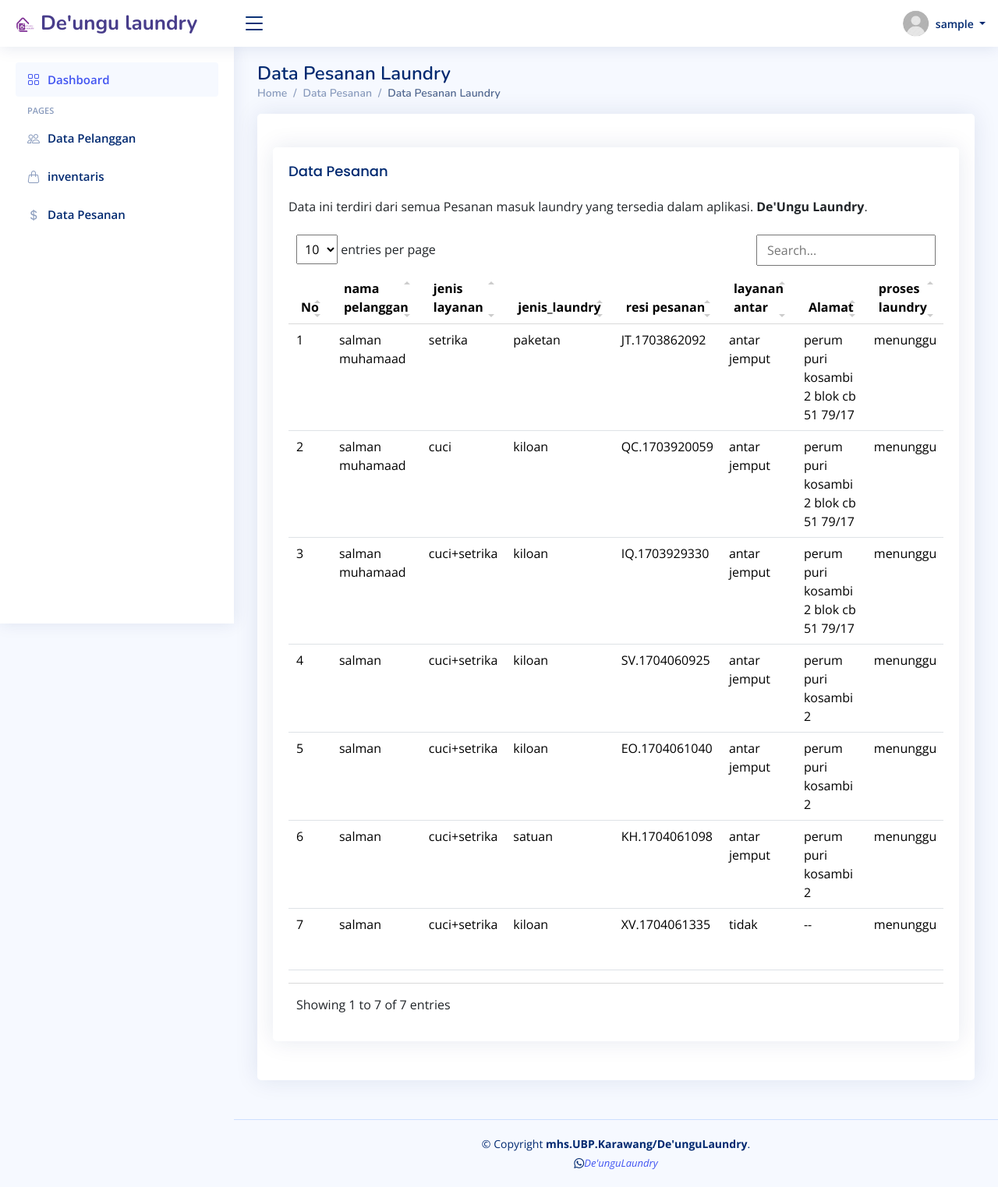
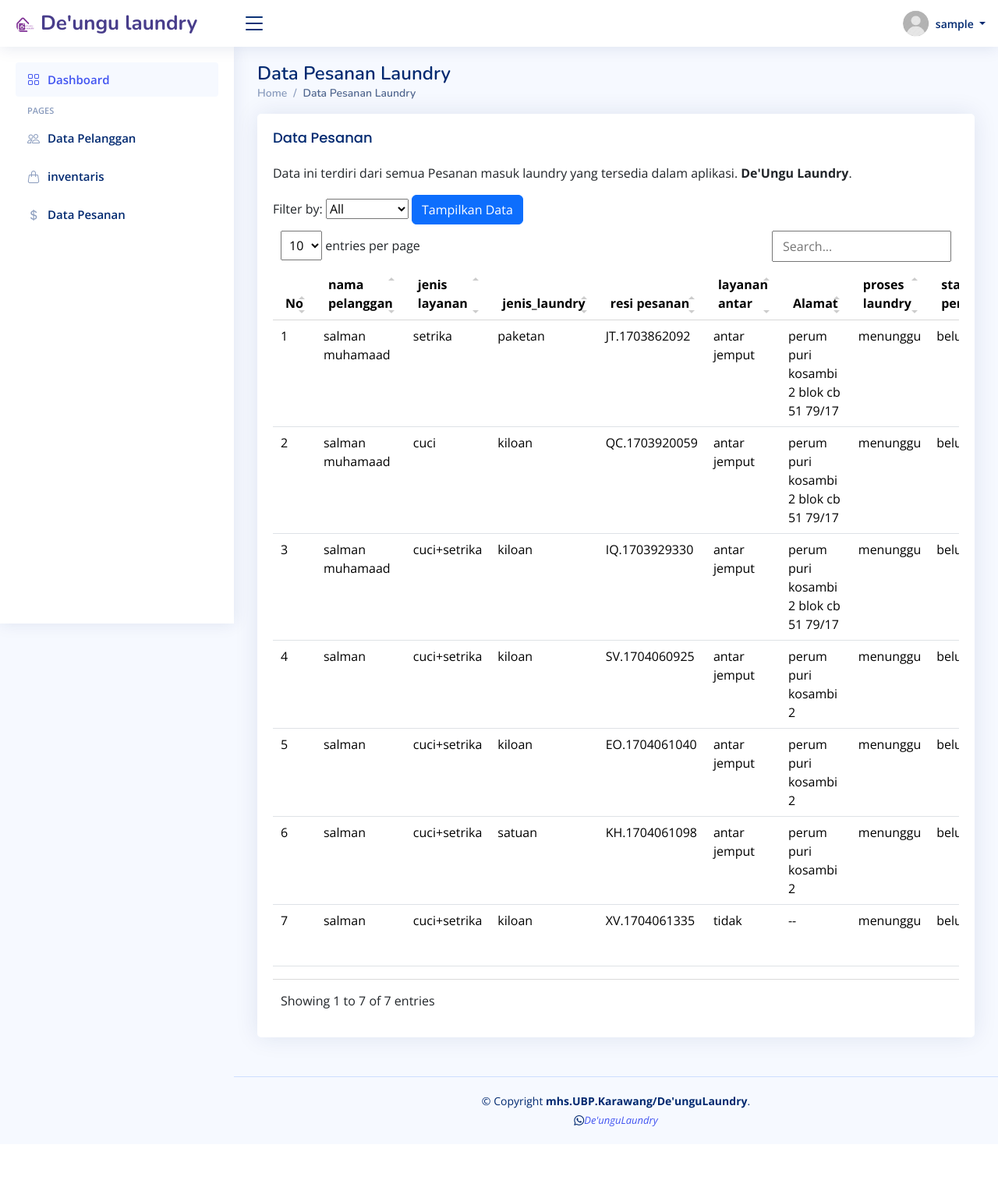
Before and after one commit to muhSalfazi/website_laundry, a PHP site: page /phpmailer/pages/content/admin/data_pesanan in a window 1280 px wide. Shown: the whole page at 78% size. After the commit the page ends 1446 px from the top, so only its background shows below. Run offline with PHP 8.4, Linux system fonts and the light colour scheme; the visitor is signed in with stand-in values (Sample User, id 1); data comes from the database, SQL or seed files in the repository; some libraries are stand-ins or nearby versions.

Commit message:
update-website

```diff
--- a/pages/content/admin/data_pesanan.php
+++ b/pages/content/admin/data_pesanan.php
@@ -5,8 +5,7 @@ if ($_SESSION['role'] != 'admin') {
     header('Location: ../../../');
     session_destroy();
 }
-?>
-<?php
+
 $ds = DIRECTORY_SEPARATOR;
 $base_dir = realpath(dirname(__FILE__) . $ds . '../../../') . $ds;
 require_once("{$base_dir}pages{$ds}core{$ds}header.php");
@@ -32,9 +31,27 @@ function showAlert($icon, $title, $message, $redirect = null)
         ";
 }
 
-?>
-<?php
-// mengecek di edit
+// Filter logic
+$filter = isset($_GET['filter']) ? $_GET['filter'] : 'all';
+
+switch ($filter) {
+    case 'today':
+        $condition = "DATE(created_at) = CURDATE()";
+        break;
+    case 'month':
+        $condition = "MONTH(created_at) = MONTH(CURDATE()) AND YEAR(created_at) = YEAR(CURDATE())";
+        break;
+    case 'year':
+        $condition = "YEAR(created_at) = YEAR(CURDATE())";
+        break;
+    default:
+        $condition = "1"; // Show all data
+        break;
+}
+
+$sql = "SELECT * FROM `order` WHERE $condition";
+$order = mysqli_query($db_connect, $sql);
+
 if (isset($_GET['berhasil'])) {
     $berhasil = $_GET['berhasil'];
     if ($berhasil === 'update_berhasil') {
@@ -42,13 +59,13 @@ if (isset($_GET['berhasil'])) {
     }
 }
 
-//berhasil di hapus
 if (isset($_GET['hapus'])) {
     $berhasil = $_GET['hapus'];
     if ($berhasil === 'berhasil_dihapus') {
         showAlert('success', 'Berhasil', 'Data Pesanan berhasil di HAPUS .');
     }
 }
+
 ?>
 
 <main id='main' class='main'>
@@ -58,7 +75,6 @@ if (isset($_GET['hapus'])) {
         <nav>
             <ol class='breadcrumb'>
                 <li class='breadcrumb-item'><a href='../../content/dashboard/dashboard-admin'>Home</a></li>
-                <li class='breadcrumb-item'><a href='../../content/admin/data_pesanan.php'>Data Pesanan</a></li>
                 <li class=' breadcrumb-item active'>Data Pesanan Laundry</li>
             </ol>
         </nav>
@@ -67,30 +83,31 @@ if (isset($_GET['hapus'])) {
     <section class='section dashboard'>
         <div class='row'>
 
-            <!-- Start Ngoding Disini -->
-
+            <!-- Table Section -->
             <div class='col-lg-12'>
-
-                <div class='card'>
-                    <div class='card-body'>
-                        <h5 class='card-title'></h5>
-
-                        <div class='col-lg-12'>
-
                 <div class='card'>
                     <div class='card-body'>
                         <h5 class='card-title'>Data Pesanan </h5>
                         <p>Data ini terdiri dari semua Pesanan masuk laundry yang tersedia dalam aplikasi.
-                                        <b>De'Ungu
-                                            Laundry</b>.
+                            <b>De'Ungu Laundry</b>.
                         </p>
-                                    <!--table reponsif-->
+                        <form method='GET' action=''>
+                            <label for='filter'>Filter by:</label>
+                            <select name='filter' id='filter'>
+                                <option value='today' <?php echo ($filter === 'today') ? 'selected' : ''; ?>>Today
+                                </option>
+                                <option value='month' <?php echo ($filter === 'month') ? 'selected' : ''; ?>>This Month
+                                </option>
+                                <option value='year' <?php echo ($filter === 'year') ? 'selected' : ''; ?>>This Year
+                                </option>
+                                <option value='all' <?php echo ($filter === 'all') ? 'selected' : ''; ?>>All</option>
+                            </select>
+                            <button type='submit' class='btn btn-primary'>Tampilkan Data</button>
+                        </form>
                         <div class=' table-responsive'>
-                                        <!-- Table with stripped rows -->
                             <table class='table datatable'>
                                 <thead>
                                     <tr>
-
                                         <th scope='col'>No</th>
                                         <th scope='col'>nama pelanggan</th>
                                         <th scope='col'>jenis layanan</th>
@@ -100,20 +117,14 @@ if (isset($_GET['hapus'])) {
                                         <th scope='col'>Alamat</th>
                                         <th scope='col'>proses laundry</th>
                                         <th scope='col'>status pembayaran</th>
-
                                         <th scope='col'>opsi</th>
-                                                    <!-- Kolom untuk ikon edit dan delete -->
                                     </tr>
                                 </thead>
                                 <tbody>
                                     <?php
-
                                     $no = 0;
-                                                // Check if there are rows to fetch
                                     if (mysqli_num_rows($order) > 0) {
                                         while ($row = mysqli_fetch_array($order)) {
-                                                        //hanya menampilkan data jenis laundry satuan
-
                                             $no++;
                                             echo '<tr>';
                                             echo "<th scope='row'>" . $no . '</th>';
@@ -125,23 +136,14 @@ if (isset($_GET['hapus'])) {
                                             echo '<td>' . $row['alamat'] . '</td>';
                                             echo '<td>' . $row['proses_laundry'] . '</td>';
                                             echo '<td>' . $row['status_pembayaran'] . '</td>';
-
-                                                        // Kolom aksi dengan ikon edit dan delete
                                             echo "<td class='text-center '>";
-                                                        //edit
-                                                        echo "<a class='btn btn-warning btn-sm edit-btn' title='Edit Pesanan'data-bs-toggle='modal' data-bs-target='#largemodal" . $no . "'>
+                                            echo "<a class='btn btn-warning btn-sm edit-btn' title='Edit Pesanan' data-bs-toggle='modal' data-bs-target='#largemodal" . $no . "'>
                                                     <i class='bi bi-pencil-fill'></i>
                                                 </a>";
-                                                ?>
-                                                        <!-- delete -->
-                                                        <a class='btn btn-danger btn-sm delete-btn ml-2' title='Tolak Pesanan' onclick="deleteConfirmation(<?= $row['id_order'] ?>, 'order')">
+                                            echo "<a class='btn btn-danger btn-sm delete-btn ml-2' title='Tolak Pesanan' onclick='deleteConfirmation(" . $row['id_order'] . ", \"order\")'>
                                                     <i class='bi bi-x-circle'></i>
-                                                        </a>
-
-
-                                                <?php
+                                                </a>";
                                             echo '</td>';
-
                                             echo '</tr>';
 
                                             // Modal Edit untuk setiap data
@@ -150,7 +152,7 @@ if (isset($_GET['hapus'])) {
                                             echo "<div class='modal-content'>";
                                             echo "<div class='modal-header'>";
                                             echo "<h5 class='modal-title'><strong>Memproses Pesanan</strong></h5>";
-                                                        echo "<button type='button' class='btn-close'data-bs-dismiss='modal' aria-label='Close'></button>";
+                                            echo "<button type='button' class='btn-close' data-bs-dismiss='modal' aria-label='Close'></button>";
                                             echo '</div>';
 
                                             // Ambil data pengguna berdasarkan ID
@@ -164,35 +166,30 @@ if (isset($_GET['hapus'])) {
                                                 echo "<form action='../backend/proses_pemesanan' method='POST'>";
                                                 echo "<input type='hidden' name='id_order' value='" . $jenislaundry['id_order'] . "'>";
 
-                                                            //
                                                 echo "<div class='mb-4'>";
                                                 echo "<label for='no_telp' class='form-label'>Nama Produk</label>";
                                                 echo "<input type='text' class='form-control' id='nama_pelanggan' name='nama_pelanggan' value='" . $jenislaundry['nama_pelanggan'] . "' required readonly >";
                                                 echo '</div>';
 
-                                                            //
                                                 echo "<div class='mb-4'>";
                                                 echo "<label for='no_telp' class='form-label'>Nama Produk</label>";
                                                 echo "<input type='text' class='form-control' id='nama_produk' name='nama_produk' value='" . $jenislaundry['nama_produk'] . "' required readonly  >";
                                                 echo '</div>';
-                                                            //
 
                                                 echo "<div class='mb-3'>";
                                                 echo "<label for='no_telp' class='form-label'>Resi Pesanan</label>";
                                                 echo "<input type='text' class='form-control' id='resi_pesanan' name='resi_pesanan' value='" . $jenislaundry['resi_pesanan'] . "' required readonly  >";
                                                 echo '</div>';
-                                                            ///
+
                                                 echo "<div class='mb-4'>";
                                                 echo "<label for='no_telp' class='form-label'>Jumlah Kilo/satuan</label>";
                                                 echo "<input type='number' class='form-control' id='jumlah_kilo' name='jumlah_kilo' value='" . $jenislaundry['jumlah_kilo'] . "' >";
                                                 echo '</div>';
 
-                                                            //
                                                 echo "<div class='mb-4'>";
                                                 echo "<label for='no_telp' class='form-label'>Total Harga</label>";
                                                 echo "<input type='number' class='form-control' id='total_harga' name='total_harga' value='" . $jenislaundry['total_harga'] . "' >";
                                                 echo '</div>';
-                                                            //
 
                                                 echo "<div class='mb-3'>";
                                                 echo "<label for='nama_jenis' class='form-label'>Proses Laundry</label>";
@@ -203,9 +200,7 @@ if (isset($_GET['hapus'])) {
                                                 echo "  <option value='selesai' " . ($jenislaundry['proses_laundry'] == 'selesai' ? 'selected' : '') . '>Selesai</option>';
                                                 echo ' </select>';
                                                 echo '</div>';
-                                                            //
 
-                                                            //
                                                 echo "<div class='mb-3'>";
                                                 echo "<label for='nama_jenis' class='form-label'>Status Pembayaran</label>";
                                                 echo " <select class='form-select' name='status_pembayaran' required>";
@@ -215,14 +210,11 @@ if (isset($_GET['hapus'])) {
                                                 echo "  <option value='lunas' " . ($jenislaundry['status_pembayaran'] == 'lunas' ? 'selected' : '') . '>Lunas</option>';
                                                 echo ' </select>';
                                                 echo '</div>';
-                                                            //
 
                                                 echo "<div class='mb-4'>";
                                                 echo "<label for='no_telp' class='form-label'>Total Bayar</label>";
                                                 echo "<input type='number' class='form-control' id='jumlah_bayar' name='jumlah_bayar' value='" . $jenislaundry['jumlah_bayar'] . "' >";
                                                 echo '</div>';
-
-
 
                                                 // Footer Modal Edit
                                                 echo "<div class='modal-footer'>";
@@ -239,25 +231,12 @@ if (isset($_GET['hapus'])) {
                                         echo "<tr><td colspan='4'>No data available</td></tr>";
                                     }
                                     ?>
-
                                 </tbody>
                             </table>
                         </div>
-
                     </div>
                 </div>
-
             </div>
-
-
-
-                    </div>
-                </div>
-
-            </div>
-
-            <!-- End Ngoding Disini -->
-
         </div>
     </section>
 
```
Also changed, not shown: pages/content/dashboard/dashboard-admin.php (+14 -13 lines), pages/content/backend/proses.php (line endings or trailing spaces). Lines whose indentation alone changed are shown as unchanged.
